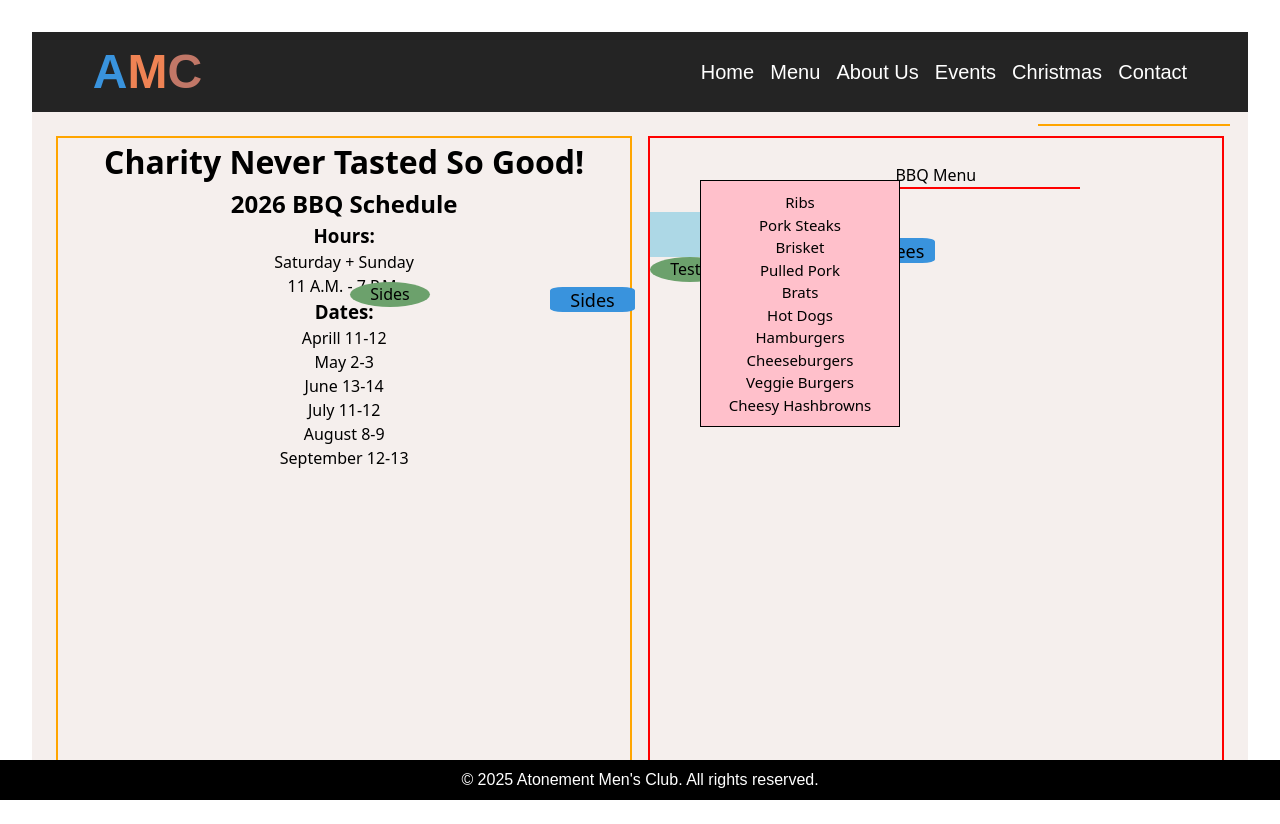
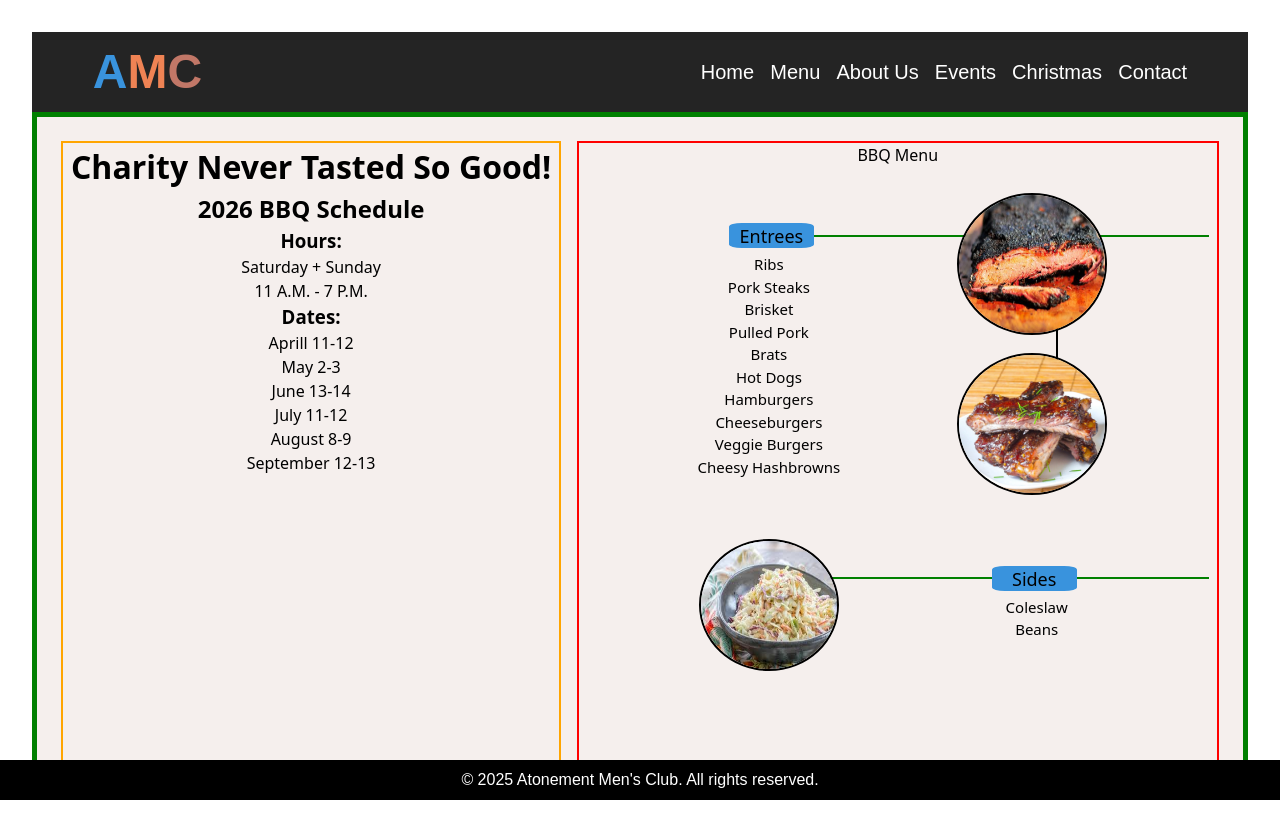
Before and after one commit to sigdotcom/AtonementMensClubWebsite, a React (Vite) app: page /menu in a window 1280 px wide. Built offline with nearby package versions, Linux system fonts and the light colour scheme; a web font is replaced by a local one.

Commit message:
more changes to bbq page

```diff
--- a/src/pages/Menu/Menu.jsx
+++ b/src/pages/Menu/Menu.jsx
@@ -4,6 +4,10 @@ function Menu() {
   return (
 
     //BBQ menu page here
+
+    //  <div className="testingBlock">Test1</div>
+    // <div id="sided" className="testingBlock">Sides</div>
+
     <div className="menu">
 
       <div className="bbqHours">
@@ -26,13 +30,14 @@ function Menu() {
 
 
       <div className="bbqMenu">
+        <div id="entreesBlock" className="menuHeader">Entrees</div>
+        <img src="src/pages/Menu/images/brisket.jpg" alt="BBQ" className="brisketImage"/>
+        <img src="src/pages/Menu/images/ribs.jpg" alt="BBQ" className="ribsImage"/>
+        <img src="src/pages/Menu/images/slaw.jpg" alt="BBQ" className="coleslawImage"/>
 
 
-
-
-        <div id="entreesBlock" className="menuHeader">Entrees</div>
-
         <div id="line1" className="lines"></div>
+        <div id="verticalLine" className="lines"></div>
         <div id="line2" className="lines"></div>
 
 
@@ -51,13 +56,11 @@ function Menu() {
         </p>
 
         <div id="sidesBlock" className="menuHeader">Sides</div>
-        <p className="sidesFormat">
+        <p className="sidesText">
           Coleslaw<br/>
           Beans<br/>
         </p>
 
-        <div className="testingBlock">Test1</div>
-        <div id="sided" className="testingBlock">Sides</div>
 
 
 
--- a/src/pages/Menu/menu.css
+++ b/src/pages/Menu/menu.css
@@ -9,13 +9,14 @@
   gap: 1rem;
   text-align: cetner;
   font-family: "Miriam Libre", unset;
+  border: 5px solid green;
 
 }
 
 
 /*  originall width: 90% */
 .bbqHours {
-  width: 90%;
+  width: 70%;
   /*height: max-content;*/
   /*height: 100%; */
   text-align:center;
@@ -58,48 +59,17 @@ div.entreesBlock{
 }
 
 #entreesBlock{
-  position: absoulte;
-  top: 100px;
-  left: 200px;
+  position: absolute;
+  top: 80px;
+  left: 150px;
+  z-index: 1;
 }
 
-
 #sidesBlock{
-  top: 100px;
-  right: 100px;
+  position: absolute;
+  bottom: 170px;
+  right: 140px;
 }
-
-
-/*  LINES FOR MENU DESIGN */
-.lines{
-  position: fixed;
-  width: 15%;
-  margin: 1.5rem 0;
-  border-top: 2px solid black;
-  border-bottom: none;
-}
-
-#line1{
-  position: fixed;
-  right: 200px;
-  bottom: 300x;
-  width: 15%;
-  margin: 1.5rem 0;
-  border-top: 2px solid red;
-  border-bottom: none;
-}
-
-#line2{
-  position: fixed;
-  right: 50px;
-  top: 100px;
-  width: 15%;
-  margin: 1.5rem 0;
-  border-top: 2px solid orange;
-  border-bottom: none;
-}
-
-
 
 
 /*
@@ -124,40 +94,50 @@ div.sidesBlock{
 
 
 .entreesText{
-  position: fixed;
+  position: absolute;
   font-size: 15px;
-  background-color: pink;
+  /*background-color: pink;*/
   color: black;
-  top: 180px;
-  right: 380px;
+  top: 100px;
+  left: 90px;
   width: 200px;
-  border: 1px solid black;
+  /*border: 1px solid black; */
   padding: 10px;
 }
 
 
 /* position:absolute will see which is the closest relative element and then calculates according to that*/
-.sidesFormat{
+.sidesText{
+  height: max-content;
+  position: absolute;
   font-size: 15px;
-  background-color: lightblue;
+  /*background-color: lightblue; */
   color: black;
-  bottom: 10px;
-  top: 200px;
-  left: 250px;
+  bottom: 120px;
+  right: 80px;
   width: 200px;
 }
 
+
+/* IMAGES */
+
 .brisketImage {
-  position: fixed;
-  right: 30px;
-  bottom: 500px;
+  position: absolute;
+  right: 100px;
+  top: 50px;
+  /*
   width: 100px;
-  height: 92px;
+  height: 92px;  have them 8px difference
+  */
+  width: 150px;
+  height: 142px;
   border-radius: 50%;
   float: left;
   margin-right: 10px;
   border: 2px solid black;
+  z-index: 1;
 }
+
 
 .brisketImage:hover {
   transform: scale(1.1);
@@ -165,28 +145,77 @@ div.sidesBlock{
 }
 
 .ribsImage{
-  position: fixed;
-  top: 250px;
-  right: 30px;
-  width: 100px;
-  height: 92px;
+  position: absolute;
+  top: 210px;
+  right: 100px;
+  width: 150px;
+  height: 142px;
   border-radius: 50%;
   float: left;
   margin-right: 10px;
   border: 2px solid black;
+  z-index: 1;
 }
 
 .coleslawImage{
-  position: fixed;
-  right: 270px;
-  bottom: 200px;
-  width: 100px;
-  height: 92px;
+  position: absolute;
+  left: 100px;
+  bottom: 90px;
+  width: 140px;
+  height: 132px;
   border-radius: 50%;
   float: left;
   margin-left: 20px;
   border: 2px solid black;
+  z-index: 1;
 }
+
+/*  LINES FOR MENU DESIGN */
+.lines{
+ /* position: fixed; */
+  width: 15%;
+  margin: 1.5rem 0;
+  border-top: 2px solid black;
+  border-bottom: none;
+}
+
+#line1{
+  position: absolute;
+  left: 230px;
+  top: 68px;
+  /*width: 15%;*/
+  width: 400px;
+  margin: 1.5rem 0;
+  border-top: 2px solid green;
+  border-bottom: none;
+  z-index: -0.5;
+}
+
+#line2{
+  position: absolute;
+  left: 230px;
+  bottom: 158px;
+  /*width: 15%;*/
+  width: 400px;
+  margin: 1.5rem 0;
+  border-top: 2px solid green;
+  border-bottom: none;
+  z-index: -0.5;
+}
+
+
+#verticalLine{
+  position: absolute;
+  top: 100px;
+  right: 65px;
+  height: 100px;
+  border: 2px solid black;
+  border-top: none;
+  border-bottom: none;
+  border-right: none;
+  z-index: -0.5;
+}
+
 
 .testingBlock{
   width: 80px;
```
